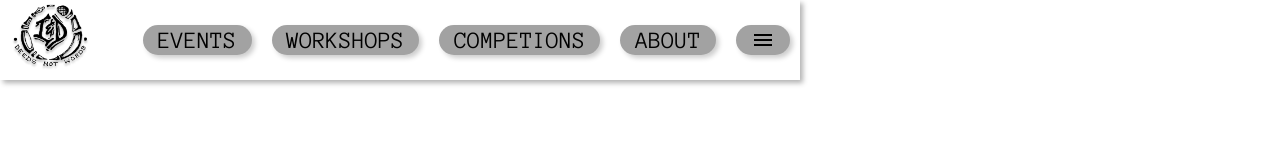
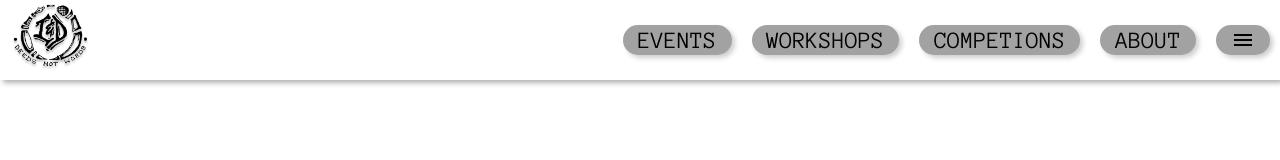
Before and after one commit to vinitkesh/Sahiti.code, a plain HTML site: page Vinit/index.html in a window 1280 px wide. Drawn offline with Linux system fonts and the light colour scheme.

Commit message:
Update style.css
resolving width issue 2.

```diff
--- a/Vinit/style.css
+++ b/Vinit/style.css
@@ -6,7 +6,7 @@
 }
 
 body{
-    max-width: 100vh;
+    width: 100vw;;
     background-color: rgb(255, 255, 255);
 }
 
```
